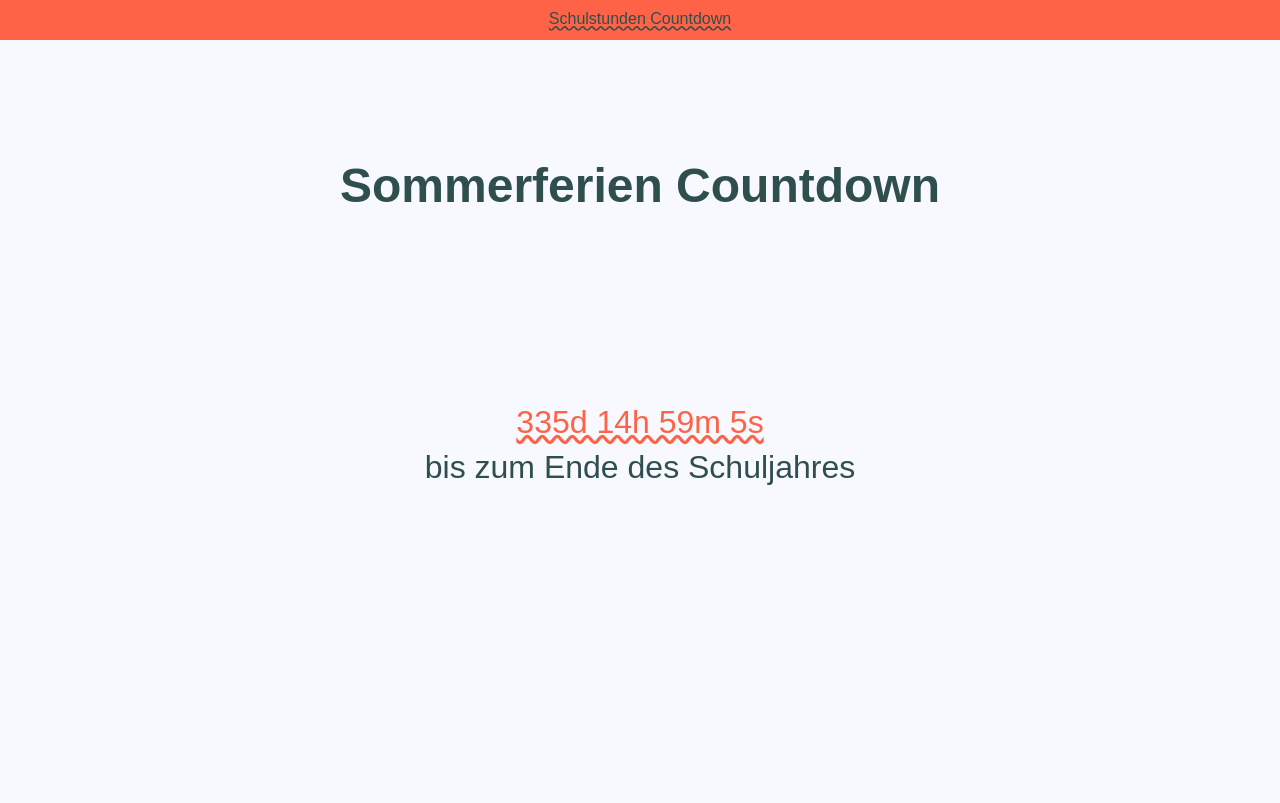
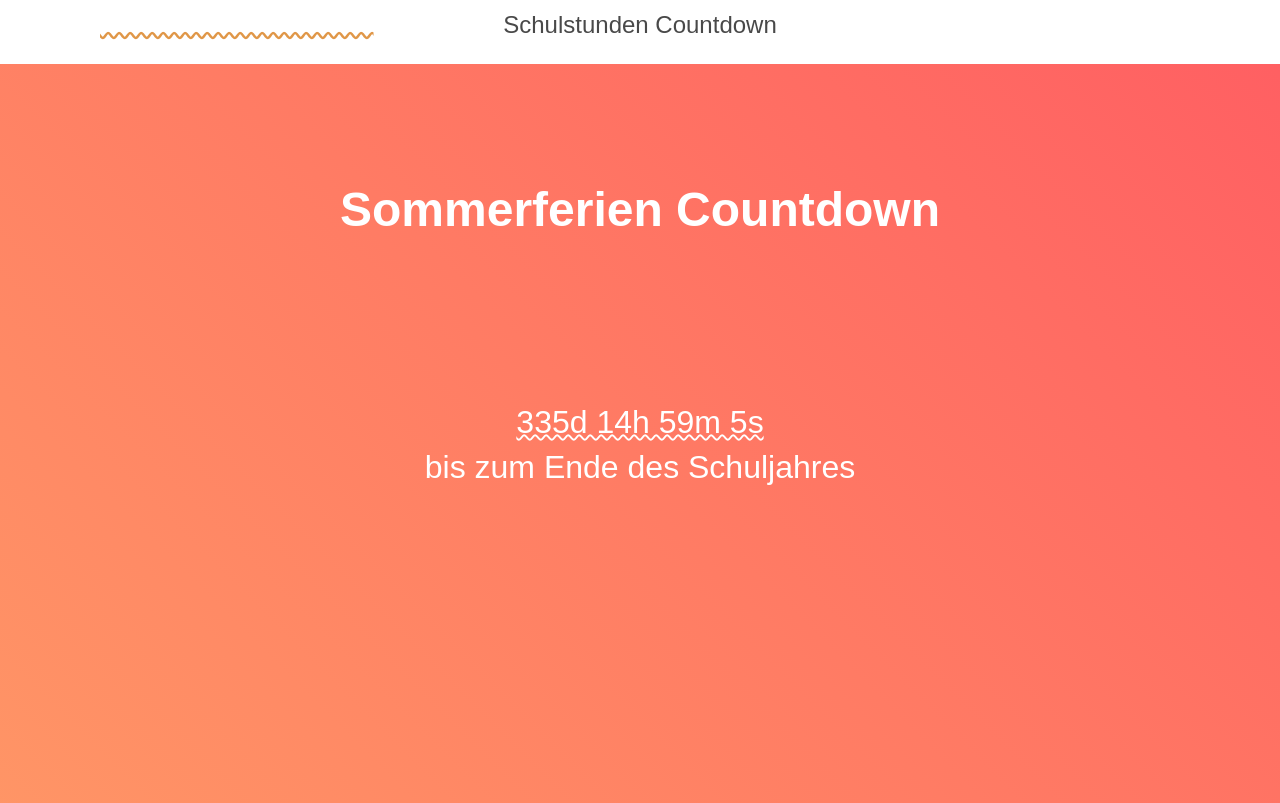
Before and after one commit to CookieDude24/school-day-countdown, a plain HTML site: page source/html/sommerferien-countdown.html in a window 1280 px wide. Shown: the top 803 px of the page. Drawn offline with Linux system fonts and the light colour scheme.

Commit message:
work on misc stuff

```diff
--- a/source/css/style.css
+++ b/source/css/style.css
@@ -86,20 +86,24 @@ textarea {
 :root{
   color-scheme: light dark;
 
-  --light-bg: ghostwhite;
-  --light-color: darkslategrey;
-  --light-highlight: tomato;
+  --light-bg: linear-gradient(45deg,#59C173,#a17fe0,#5D26C1);
+  --light-color: white;
+  --light-highlight: white;
+  --light-highlight-secondary: #494949;
+  --light-highlight-hover: #E09748;
 
-  --dark-bg: darkslategrey;
+  --dark-bg: linear-gradient(45deg,#03001e,#7303c0,#ec38bc,#fdeff9);
   --dark-color: ghostwhite;
-  --dark-highlight: coral;
+  --dark-highlight: #8faade;
+  --dark-highlight-secondary: #5A87E0;
+  --dark-highlight-hover: #E09748;
 }
 body {
   display: flex;
   justify-content: space-evenly;
   flex-direction: column;
   height: 120vh;
-  background-color: light-dark(var(--light-bg),var(--dark-bg));
+  background: linear-gradient(45deg,#ff9966,#ff5e62);
   color: light-dark(var(--light-color),var(--dark-color));
   font-family: Arial, sans-serif;
   align-items: center;
@@ -124,6 +128,7 @@ h1{
 
 #time{
   text-decoration: underline wavy;
+  text-decoration-thickness: 0.15rem;
   color: light-dark(var(--light-highlight),var(--dark-highlight));
   display: block;
 
@@ -131,25 +136,54 @@ h1{
 nav{
   display: block;
   width: 100vw;
-  height: 2.5rem;
+  height: 4rem;
   top: -5rem;
   margin-top: 5rem;
   padding-bottom: 0;
   position: relative;
-  background-color: light-dark(var(--light-highlight),var(--dark-highlight));
+  background-color: light-dark(var(--light-color),var(--dark-color));
 }
 
 nav a{
-  display: block;
-  color: darkslategrey;
-  text-decoration-style: wavy;
-  font-size: medium;
-  padding-top: 0.5rem
-}
-nav a:hover{
+  display: inline-block;
+  color: light-dark(var(--light-highlight-secondary),var(--dark-highlight-secondary));
+  font-size: 1.5rem;
+  padding-top: 0.5rem;
+  text-decoration: none;
+  overflow: hidden;
+  width: fit-content;
+  margin: auto;
 
+
+  &:after {
+    position: absolute;
+    top: 0px;
+    width: fit-content;
+    left: 100px;
+    right: 0;
+    overflow: hidden;
+    bottom: 0;
+    white-space: nowrap;
+    content: attr(data-text);
+    color: transparent;
+    line-height: 1.8;
+    text-decoration: underline;
+    text-decoration-style: wavy;
+    text-decoration-color: light-dark(var(--light-highlight-hover),var(--dark-highlight-hover));
+  }
+
+  &:hover:after {
+    animation: wavy-slide 5s linear infinite;
+    overflow: hidden;
+  }
 }
 
+
+@keyframes wavy-slide {
+  to {
+    margin-left: -51%;
+  }
+}
 
 
 
--- a/source/html/sommerferien-countdown.html
+++ b/source/html/sommerferien-countdown.html
@@ -22,7 +22,7 @@
 </head>
 
 <body>
-  <header><nav><a href="../index.html">Schulstunden Countdown</a></nav><h1>Sommerferien Countdown</h1></header>
+  <header><nav><div class="bar"></div><a data-text="Schulstunden Countdown" href="../index.html">Schulstunden Countdown</a><div class="bar"></div></nav><h1>Sommerferien Countdown</h1></header>
   <main>
       <div id="countdown_value">
        &infin;h bis zum Ende des Schuljahres
```
